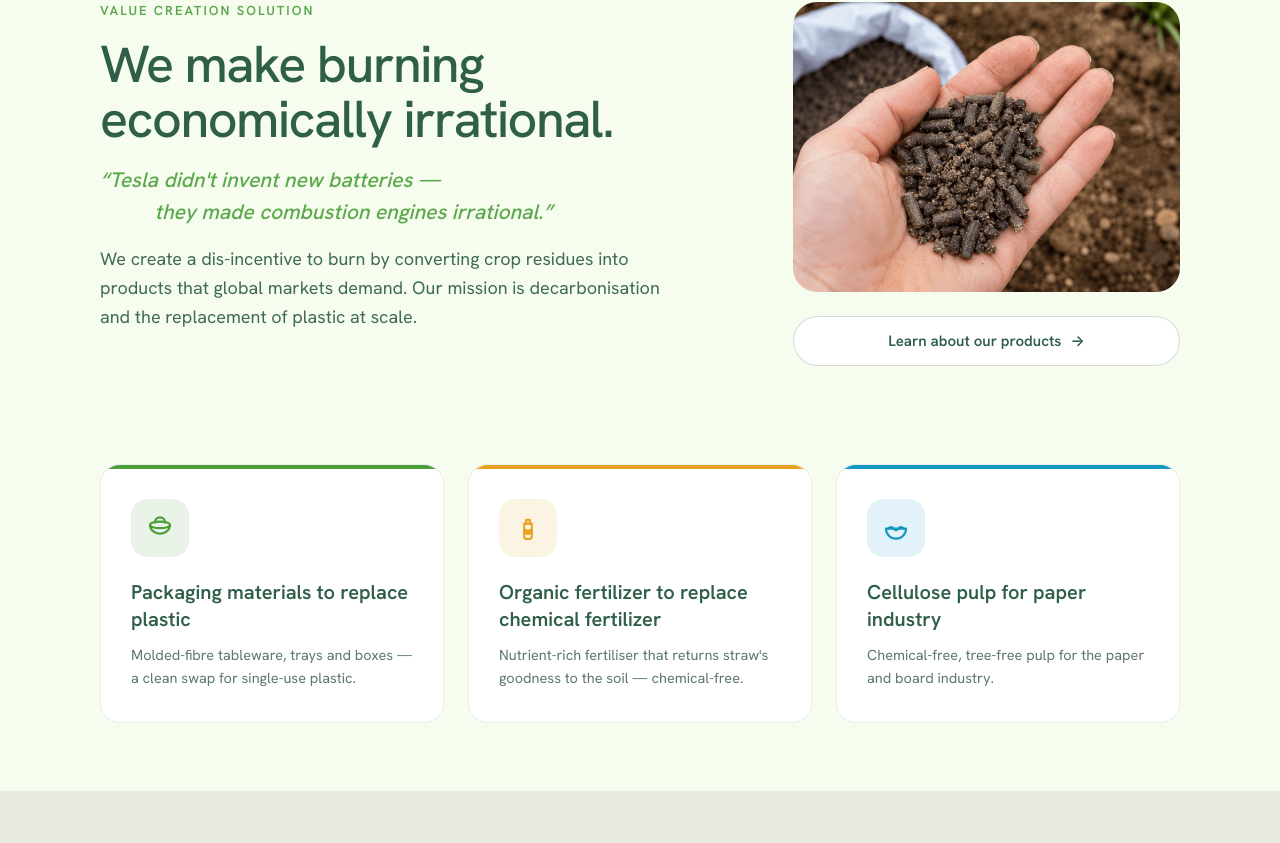
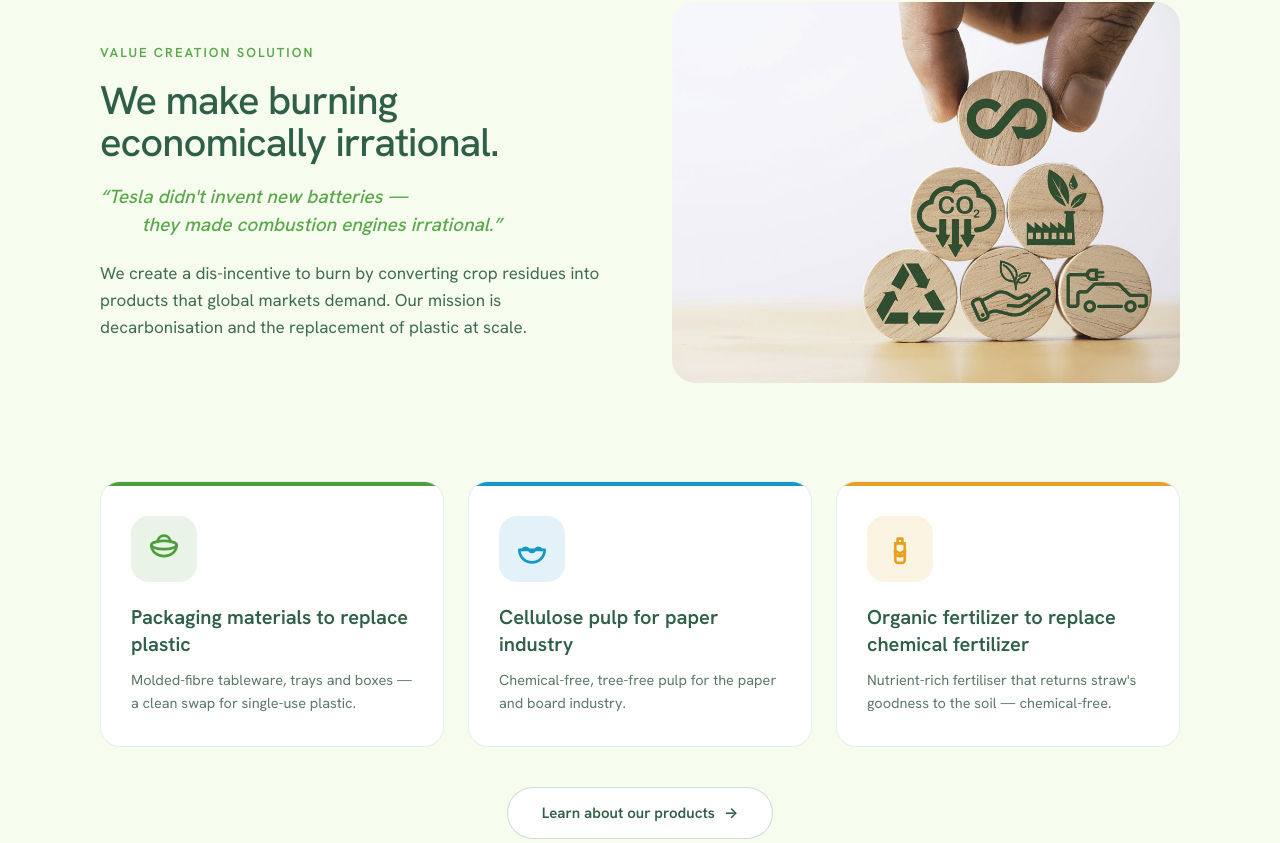
Before and after one commit to inovafani/ecologic-circle-v2, a Next.js app: page / in a window 1280 px wide. Shown: the part 2237-3080 px from the top of the page. Built offline with nearby package versions, Linux system fonts and the light colour scheme.

Commit message:
update changes bas

```diff
--- a/app/page.tsx
+++ b/app/page.tsx
@@ -26,6 +26,17 @@ const VALUE_CARDS = [
     ),
   },
   {
+    title: 'Cellulose pulp for paper industry',
+    body: 'Chemical-free, tree-free pulp for the paper and board industry.',
+    color: '#1597c4',
+    icon: (
+      <>
+        <path d="M4 12.5h16a8 8 0 0 1-16 0z" />
+        <path d="M6 12.5c1-1.7 3-1.7 4 0s3 1.7 4 0 3-1.7 4 0" />
+      </>
+    ),
+  },
+  {
     title: 'Organic fertilizer to replace chemical fertilizer',
     body: "Nutrient-rich fertiliser that returns straw's goodness to the soil — chemical-free.",
     color: '#E5A11F',
@@ -35,17 +46,6 @@ const VALUE_CARDS = [
         <path d="M10.5 8.5V5.5h3v3" />
         <path d="M12 16.5c0-1.9 1.4-3 3.2-3 0 1.9-1.4 3-3.2 3z" />
         <path d="M12 16.5c0-1.9-1.4-3-3.2-3 0 1.9 1.4 3 3.2 3z" />
-      </>
-    ),
-  },
-  {
-    title: 'Cellulose pulp for paper industry',
-    body: 'Chemical-free, tree-free pulp for the paper and board industry.',
-    color: '#1597c4',
-    icon: (
-      <>
-        <path d="M4 12.5h16a8 8 0 0 1-16 0z" />
-        <path d="M6 12.5c1-1.7 3-1.7 4 0s3 1.7 4 0 3-1.7 4 0" />
       </>
     ),
   },
@@ -230,9 +230,9 @@ export default function HomePage() {
               stagger
               style={{
                 display: 'grid',
-                gridTemplateColumns: '1.25fr .75fr',
-                gap: 48,
-                alignItems: 'start',
+                gridTemplateColumns: '1fr 1fr',
+                gap: 64,
+                alignItems: 'center',
               }}
               className="eco-2col"
             >
@@ -240,14 +240,17 @@ export default function HomePage() {
                 style={{ display: 'flex', flexDirection: 'column', gap: 18 }}
               >
                 <span className="eyebrow">Value Creation Solution</span>
-                <h2 className="eco-h" style={{ margin: 0, fontSize: 52 }}>
+                <h2
+                  className="eco-h"
+                  style={{ margin: 0, fontSize: 40, letterSpacing: '-1px' }}
+                >
                   We make burning economically irrational.
                 </h2>
                 <p
                   className="tesla-quote"
                   style={{
-                    margin: 0,
-                    fontSize: 21,
+                    margin: '2px 0',
+                    fontSize: 19,
                     fontStyle: 'italic',
                     color: '#5aa84b',
                     fontWeight: 500,
@@ -258,7 +261,7 @@ export default function HomePage() {
                   <br />
                   <span
                     className="tesla-quote-2"
-                    style={{ display: 'inline-block', paddingLeft: '2.6em' }}
+                    style={{ display: 'inline-block', paddingLeft: '2.2em' }}
                   >
                     they made combustion engines irrational.&rdquo;
                   </span>
@@ -266,10 +269,9 @@ export default function HomePage() {
                 <p
                   style={{
                     margin: 0,
-                    fontSize: 18,
+                    fontSize: 17,
                     lineHeight: 1.6,
                     color: '#3f6b54',
-                    maxWidth: 560,
                   }}
                 >
                   We create a dis-incentive to burn by converting crop residues
@@ -277,17 +279,9 @@ export default function HomePage() {
                   decarbonisation and the replacement of plastic at scale.
                 </p>
               </div>
-              <div
-                style={{
-                  display: 'flex',
-                  flexDirection: 'column',
-                  alignItems: 'flex-start',
-                  gap: 24,
-                }}
-              >
               {/* eslint-disable-next-line @next/next/no-img-element */}
               <img
-                  src="/assets/fertiliser.png"
+                src="/assets/answer-problem.jpg"
                 alt="Turning crop residue into products the market demands"
                 style={{
                   width: '100%',
@@ -297,28 +291,6 @@ export default function HomePage() {
                   display: 'block',
                 }}
               />
-                <a
-                  href="/products"
-                  style={{
-                    width: '100%',
-                    display: 'inline-flex',
-                    justifyContent: 'center',
-                    alignItems: 'center',
-                    gap: 9,
-                    height: 50,
-                    padding: '0 26px',
-                    borderRadius: 999,
-                    background: '#fff',
-                    border: '1.5px solid rgba(47,95,72,.22)',
-                    color: '#2f5f48',
-                    fontSize: 15,
-                    fontWeight: 600,
-                    textDecoration: 'none',
-                  }}
-                >
-                  Learn about our products <span aria-hidden>→</span>
-                </a>
-              </div>
             </Reveal>
 
             <Reveal
@@ -339,9 +311,9 @@ export default function HomePage() {
                   />
                   <div
                     style={{
-                      width: 58,
-                      height: 58,
-                      borderRadius: 16,
+                      width: 66,
+                      height: 66,
+                      borderRadius: 18,
                       background: `${c.color}1f`,
                       display: 'flex',
                       alignItems: 'center',
@@ -351,8 +323,8 @@ export default function HomePage() {
                   >
                     <svg
                       viewBox="0 0 24 24"
-                      width="30"
-                      height="30"
+                      width="38"
+                      height="38"
                       fill="none"
                       stroke={c.color}
                       strokeWidth="1.7"
@@ -385,6 +357,34 @@ export default function HomePage() {
                   </p>
                 </div>
               ))}
+            </Reveal>
+
+            <Reveal
+              style={{
+                display: 'flex',
+                justifyContent: 'center',
+                marginTop: 82,
+              }}
+            >
+              <a
+                href="/products"
+                style={{
+                  display: 'inline-flex',
+                  alignItems: 'center',
+                  gap: 9,
+                  height: 52,
+                  padding: '0 34px',
+                  borderRadius: 999,
+                  background: '#fff',
+                  border: '1.5px solid rgba(47,95,72,.22)',
+                  color: '#2f5f48',
+                  fontSize: 15,
+                  fontWeight: 600,
+                  textDecoration: 'none',
+                }}
+              >
+                Learn about our products <span aria-hidden>→</span>
+              </a>
             </Reveal>
           </div>
         </section>
@@ -437,7 +437,7 @@ export default function HomePage() {
               </p>
               <div style={{ fontSize: 15, color: '#5b7a68' }}>
                 <strong style={{ color: '#2f5f48' }}>Alex Tee</strong> —
-                Founder, Ecologic Circle
+                Managing Director, Beneficial Returns
               </div>
             </div>
           </Reveal>
--- a/app/team/page.tsx
+++ b/app/team/page.tsx
@@ -81,7 +81,7 @@ export default function TeamPage() {
                   whiteSpace: 'pre-line',
                 }}
               >
-                {`Four decades of agriculture.
+                {`Three decades of agriculture.
 Built for this moment.`}
               </h2>
               <p
--- a/components/home/CircularProcess.tsx
+++ b/components/home/CircularProcess.tsx
@@ -56,7 +56,8 @@ const ICONS = [
   </>,
 ];
 
-const NODE_COLORS = ['#e8a33d', '#8ec63f', '#5aa84b', '#1597c4', '#2f5f48'];
+// step fills: 1 light green · 2 dark green · 3 gold · 4 gold · 5 brown
+const NODE_COLORS = ['#8ec63f', '#2f5f48', '#e0a125', '#e0a125', '#8a5a2b'];
 
 // center media per step — swap `bg`/`label` for `img: '/assets/...'` to use a photo
 const STEP_MEDIA: {
--- a/data/team.ts
+++ b/data/team.ts
@@ -45,7 +45,7 @@ export const team: TeamMember[] = [
   },
   {
     name: 'Phakawan Jandaeng',
-    role: 'DIRECTOR, R&D AND QUALITY COMPLIANCE',
+    role: 'MANAGER, R&D AND QUALITY COMPLIANCE',
     photo: '/assets/team/phakawan.jpg',
     bio: 'Leads innovation R&D for new product development. 14 years of experience in agri-food research and development.',
   },
```
Also changed, not shown: app/impact/page.tsx (+15 -8 lines). Lines whose indentation alone changed are shown as unchanged.
